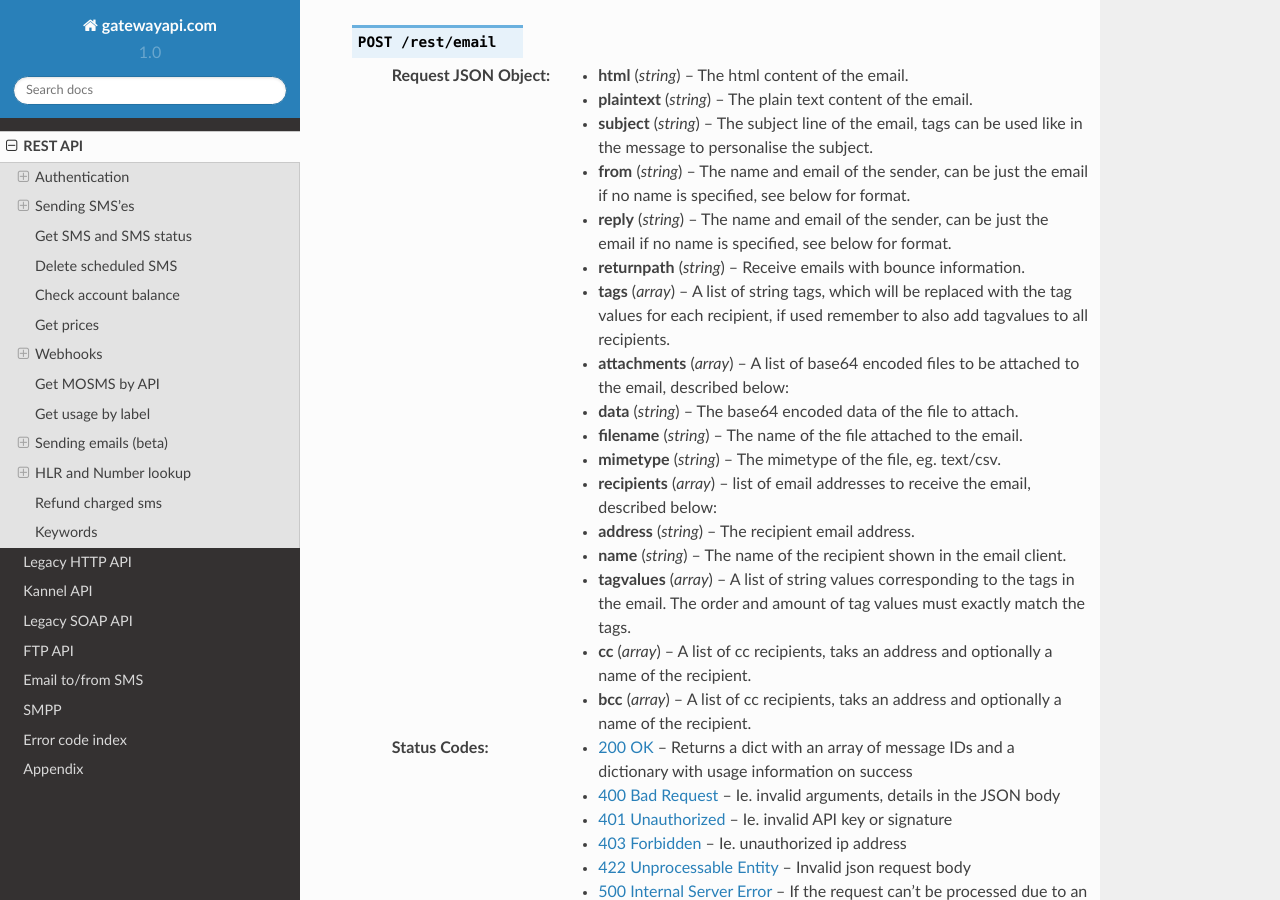
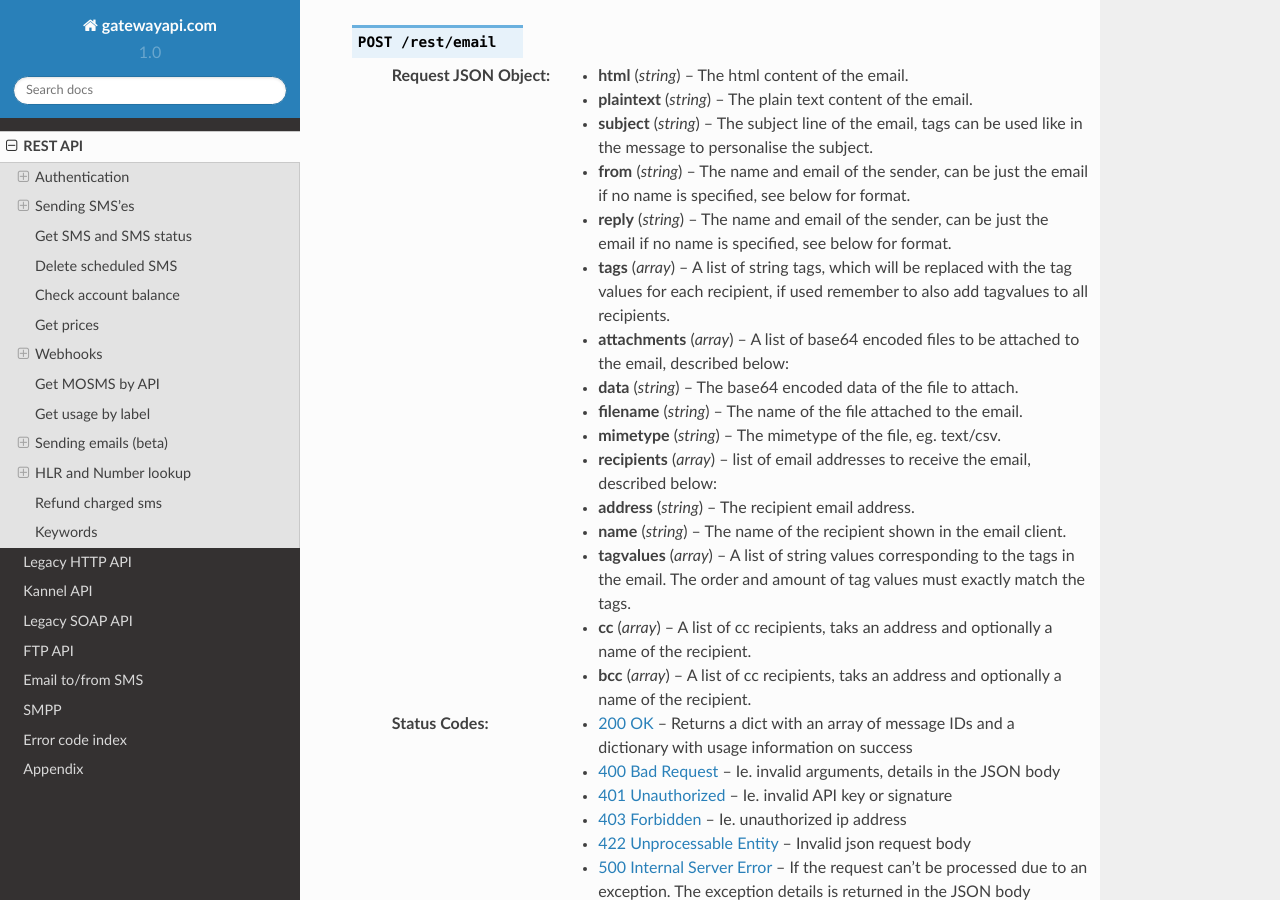
Before and after one commit to onlinecity/gatewayapi-docs, a Sphinx documentation site: the page built from docs/rest.rst, in a window 1280 px wide and 900 px high, scrolled down 29593 px. Built offline with Sphinx 7.4.7 and the Read the Docs theme 2.0.0, drawn with Linux system fonts in a browser that asks for light colours.

Commit message:
Remove returnhpath from email docs

```diff
--- a/docs/rest.rst
+++ b/docs/rest.rst
@@ -1537,7 +1537,6 @@
    :<json string subject: The subject line of the email, tags can be used like in the message to personalise the subject.
    :<json string from: The name and email of the sender, can be just the email if no name is specified, see below for format.
    :<json string reply: The name and email of the sender, can be just the email if no name is specified, see below for format.
-   :<json string returnpath: Receive emails with bounce information.
    :<json array tags: A list of string tags, which will be replaced with the tag values for each recipient, if used remember to also add tagvalues to all recipients.
    :<json array attachments: A list of base64 encoded files to be attached to the email, described below:
    :<json string data: The base64 encoded data of the file to attach.
```
